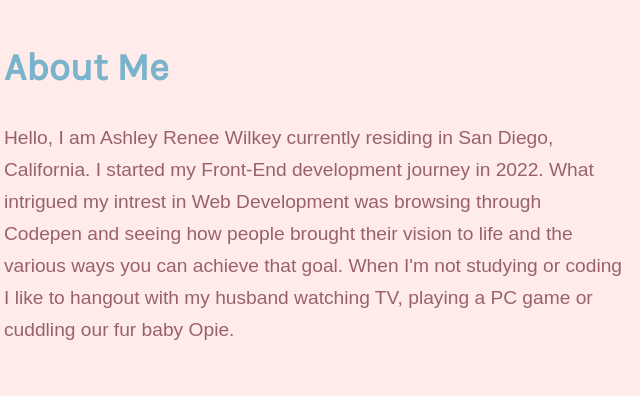
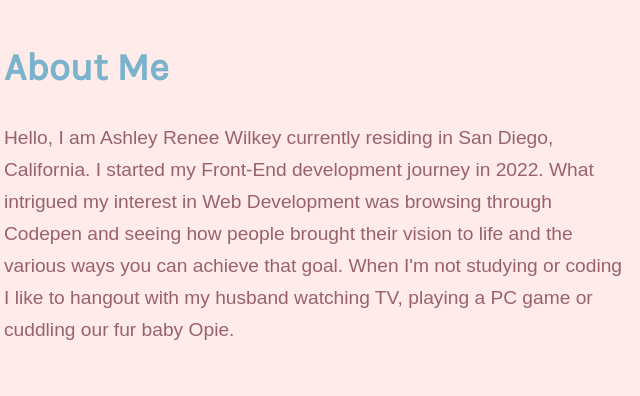
Before and after one commit to AshleyWilkey/portfolio, a plain HTML site: page index.html in a window 1280 px wide. Shown: the part 144-540 px from the top of the page, 124-764 px from the left. Drawn offline with Linux system fonts and the light colour scheme.

Commit message:
update about me

```diff
--- a/index.html
+++ b/index.html
@@ -37,7 +37,7 @@
             <p>
               Hello, I am Ashley Renee Wilkey currently residing in San Diego,
               California. I started my Front-End development journey in 2022.
-              What intrigued my intrest in Web Development was browsing through
+              What intrigued my interest in Web Development was browsing through
               Codepen and seeing how people brought their vision to life and the
               various ways you can achieve that goal. When I'm not studying or
               coding I like to hangout with my husband watching TV, playing a PC
```
